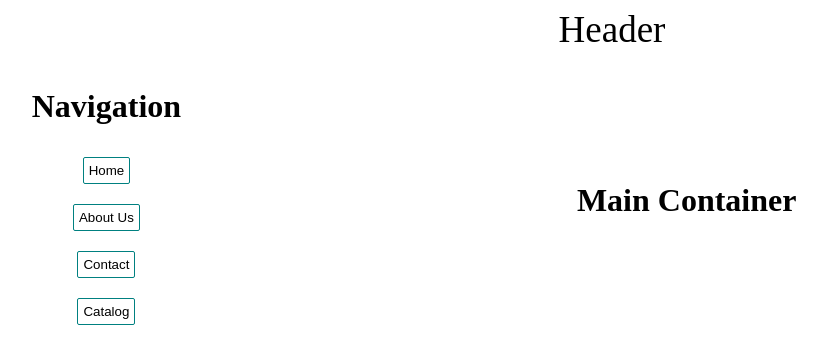
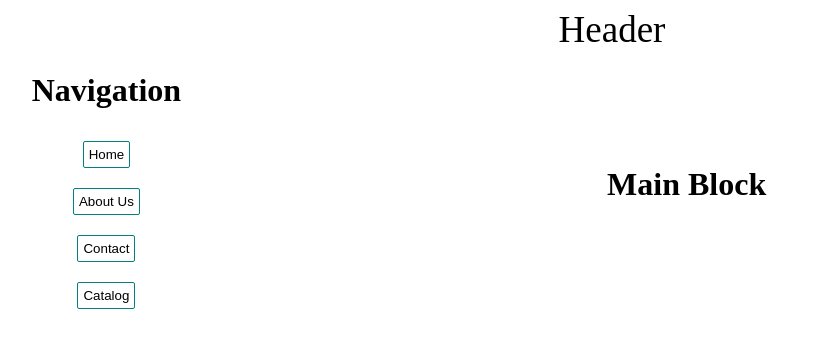
Before and after one commit to VladHevryk/hevryk_fe-pro_27.12.22, a React (Vite) app: page / in a window 1280 px wide. Shown: the top 364 px of the page, without its empty margins (28-855 px from the left). Built offline with nearby package versions, Linux system fonts and the light colour scheme.

Commit message:
add modified home work 19

```diff
--- /dev/null
+++ b/src/components/Button/Button.jsx
@@ -0,0 +1,19 @@
+import React from "react";
+import classes from "./Button.module.scss";
+
+const Button = (props) => {
+
+    const handleName = () => {
+        props.onName(props.id);
+      };
+
+  return (
+    <>
+        <button className={classes.nav_bar__btn} onClick={handleName}>
+          {props.title}
+        </button>
+    </>
+  );
+};
+
+export default Button;
--- /dev/null
+++ b/src/components/Button/Button.module.scss
@@ -0,0 +1,12 @@
+.nav_bar__btn {
+    background: transparent;
+    border: 1px solid teal;
+    padding: 5px;
+    border-radius: 2px;
+    margin: 10px;
+    cursor: pointer;
+    &:hover {
+        background: teal;
+        transition: all ease-in-out 0.3s;
+    }
+}
--- a/src/components/CentralContainer/CentralContainer.jsx
+++ b/src/components/CentralContainer/CentralContainer.jsx
@@ -1,18 +1,33 @@
-import React, { useState } from "react";
-import classes from './CentralContainer.module.scss'
+import React, {useState} from "react";
+import classes from "./CentralContainer.module.scss";
 import MainContainer from "../MainContainer/MainContainer";
+import Button from "../Button/Button";
 
 const CentralContainer = (props) => {
+  const button = [
+    { id: 0, title: "Home"},
+    { id: 1, title: "About Us"},
+    { id: 2, title: "Contact"},
+    { id: 3, title: "Catalog"},
+  ];
+
+  const [name, setNames] = useState('Main Block');
+
+  const handelName = (id) => {
+    const elemenIndex = button.findIndex((c) => c.id === id);
+    const newName = button[elemenIndex].title;
+    setNames(newName)
+  };
+
   return (
     <div className={classes.nav_bar}>
-      <ul className={classes.nav_bar__list}>
+      <div className={classes.nav_bar__list}>
         <h1>{props.title}</h1>
-        <li className={classes.nav_bar__item}><button className={classes.nav_bar__btn}>Home</button></li>
-        <li className={classes.nav_bar__item}><button className={classes.nav_bar__btn}>About Us</button> </li>
-        <li className={classes.nav_bar__item}><button className={classes.nav_bar__btn}>Contact</button></li>
-        <li className={classes.nav_bar__item}><button className={classes.nav_bar__btn}>Catalog</button></li>
-      </ul>
-    <MainContainer title="Main Container"/>
+        {button.map((el) => (
+        <Button onName={handelName} key={el.id} {...el}/>
+        ))}
+      </div>
+      <MainContainer name={name} />
     </div>
   );
 };
--- a/src/components/CentralContainer/CentralContainer.module.scss
+++ b/src/components/CentralContainer/CentralContainer.module.scss
@@ -10,18 +10,4 @@
         align-items: center;
         padding: 0;
     };
-    &__item {
-        margin: 10px;
-    };
-    &__btn {
-        background: transparent;
-        border: 1px solid teal;
-        padding: 5px;
-        border-radius: 2px;
-        cursor: pointer;
-        &:hover {
-            background: teal;
-            transition: all ease-in-out 0.3s;
-        }
-    }
 };
--- a/src/components/MainContainer/MainContainer.jsx
+++ b/src/components/MainContainer/MainContainer.jsx
@@ -2,9 +2,10 @@ import React from "react";
 import classes from './MainContainer.module.scss';
 
 const MainContainer = (props) => {
+
   return (
     <div className={classes.main}>
-      <h1>{props.title}</h1>
+      <h1>{props.name}</h1>
     </div>
   );
 };
```
